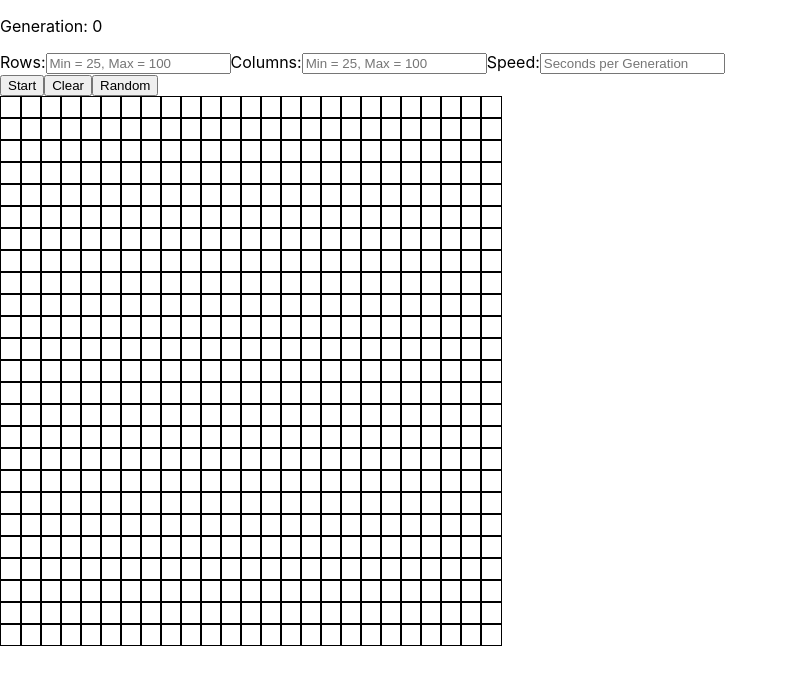
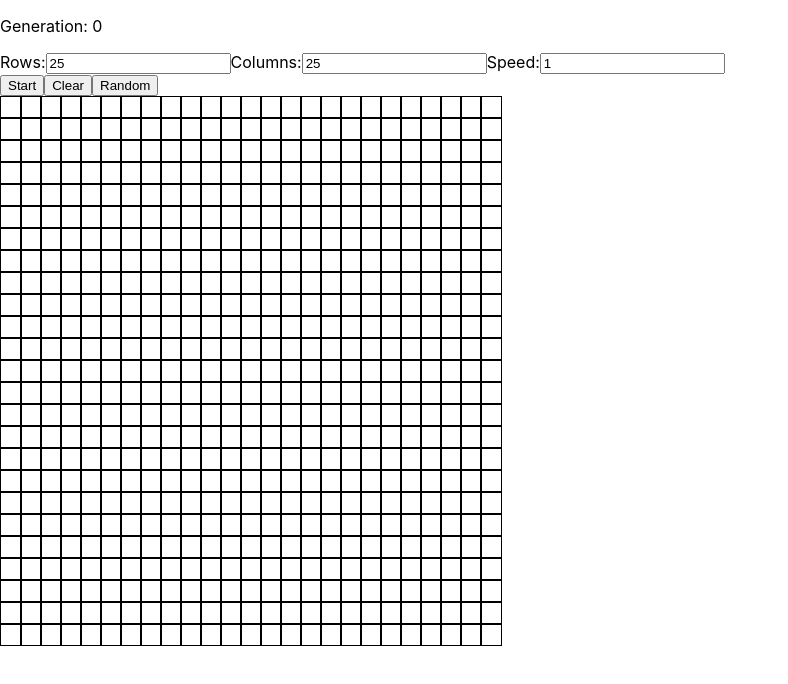
Before and after one commit to NWKendall/game-of-life, a React (Create React App) app: page / in a window 1280 px wide. Shown: the top 684 px of the page, without its empty margins (0-788 px from the left). Built offline with nearby package versions, Linux system fonts and the light colour scheme.

Commit message:
adding context

```diff
--- a/src/App.tsx
+++ b/src/App.tsx
@@ -1,5 +1,7 @@
 import React, { useState, useRef, useCallback } from "react";
 import produce from "immer";
+import GlobalStateProvider from './stores/GlobalState';
+import GolForm from './form/golForm';
 
 const numRows = 25;
 const numCols = 25;
@@ -31,18 +33,6 @@ const randomCanvas = () => {
 };
 
 const App: React.FC = () => {
-  let [dimensions, setDimensions] = useState({
-    numRows: 25,
-    numCols: 25,
-  });
-
-  // const submitGrid = (e: any) => {
-  //   e.preventDefault();
-  //   setDimensions({
-  //     value: [e.target.value],
-  //   });
-  // };
-
   const [grid, setGrid] = useState(() => {
     return blankCanvas();
   });
@@ -52,6 +42,7 @@ const App: React.FC = () => {
 
   const runningRef = useRef(running);
   runningRef.current = running;
+
   const start = useCallback(() => {
     if (!runningRef.current) {
       return;
@@ -84,27 +75,9 @@ const App: React.FC = () => {
 
   return (
     <>
+      <GlobalStateProvider>
         <p>Generation: {generation}</p>
-      <form>
-        <label>Rows:</label>
-        <input
-          type="number"
-          name="rows"
-          placeholder="Min = 25, Max = 100"
-        />
-        <label>Columns:</label>
-        <input
-          type="number"
-          name="columns"
-          placeholder="Min = 25, Max = 100"
-        />
-        <label>Speed:</label>
-        <input
-          type="number"
-          name="speed"
-          placeholder="Seconds per Generation"
-        />
-      </form>
+        <GolForm />
         <button
           onClick={() => {
             setRunning(!running);
@@ -161,6 +134,7 @@ const App: React.FC = () => {
             ))
           )}
         </div>
+      </GlobalStateProvider>
     </>
   );
 };
--- /dev/null
+++ b/src/form/golForm.tsx
@@ -0,0 +1,54 @@
+import React, { useState } from "react";
+
+const GolForm: React.FC = () => {
+  const [inputs, setInputs] = useState({
+      rows: 25,
+      columns: 25,
+      speed: 1
+  });
+  const handleInputChange = (e: any) => {
+    e.persist();
+    setInputs((inputs: any) => ({
+      ...inputs,
+      [e.target.name]: e.target.value,
+    }));
+  };
+  const handleSubmit = (e: any) => {
+    if (e) {
+      e.preventDefault();
+    }
+  };
+
+  return (
+    <>
+      <form onSubmit={handleSubmit}>
+        <label>Rows:</label>
+        <input
+          type="number"
+          name="rows"
+          placeholder="Min = 25, Max = 100"
+          onChange={handleInputChange}
+          value={inputs.rows}
+        />
+        <label>Columns:</label>
+        <input
+          type="number"
+          name="columns"
+          placeholder="Min = 25, Max = 100"
+          onChange={handleInputChange}
+          value={inputs.columns}
+        />
+        <label>Speed:</label>
+        <input
+          type="number"
+          name="speed"
+          placeholder="Seconds per Generation"
+          onChange={handleInputChange}
+          value={inputs.speed}
+        />
+      </form>
+    </>
+  );
+};
+
+export default GolForm;
--- /dev/null
+++ b/src/stores/GlobalState.tsx
@@ -0,0 +1,20 @@
+import React, { createContext } from "react";
+
+
+const initialState = {
+  rows: 25,
+  columns: 25,
+  speed: 1,
+}
+const GlobalState = createContext(initialState);
+
+const GlobalStateProvider = (props: any) => {
+
+  return (
+    <GlobalState.Provider value={{ ...initialState }}>
+      {props.children}
+    </GlobalState.Provider>
+  );
+};
+
+export default GlobalStateProvider;
```
Also changed, not shown: src/stores/index.tsx (added). Lines whose indentation alone changed are shown as unchanged.
